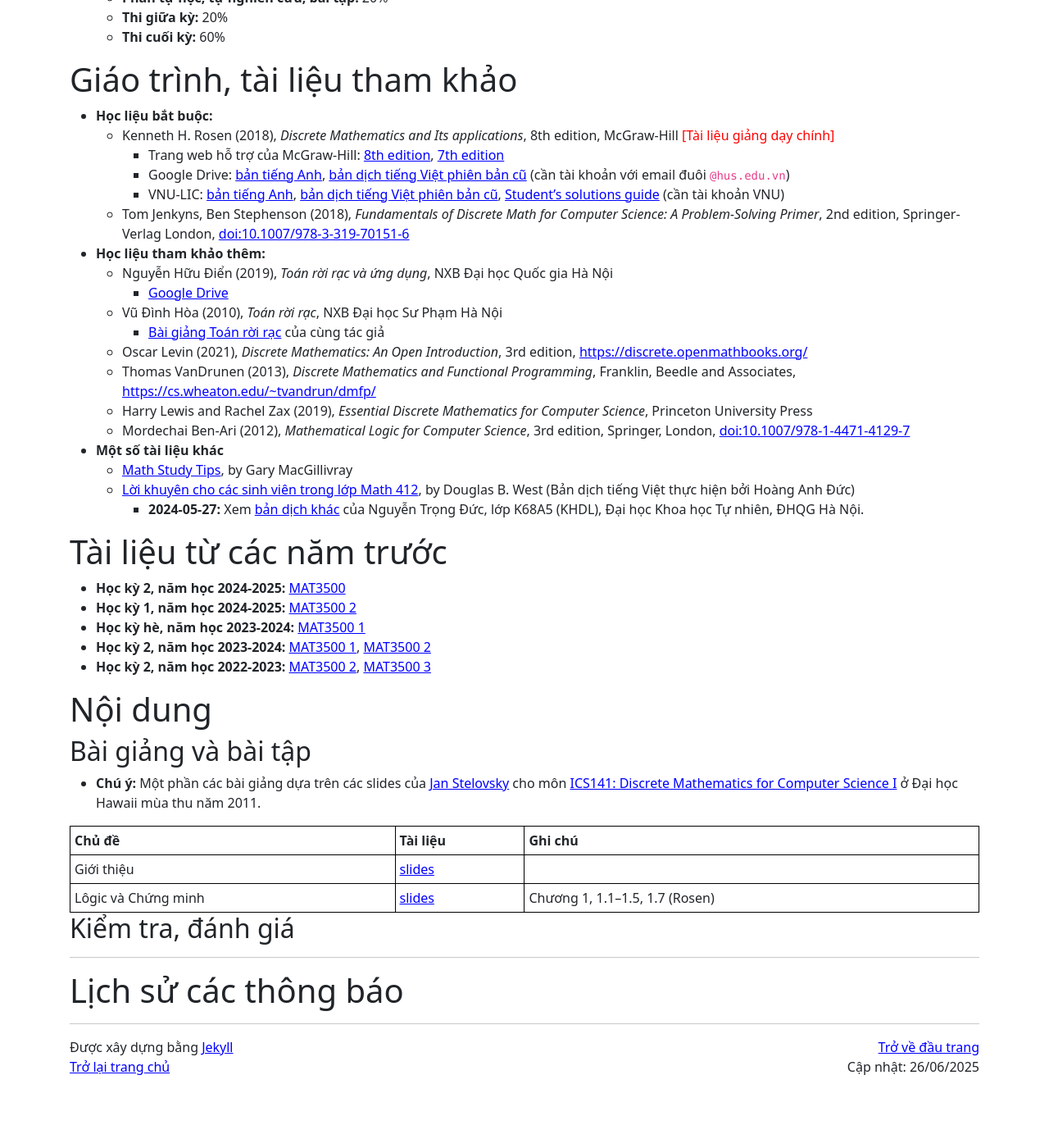
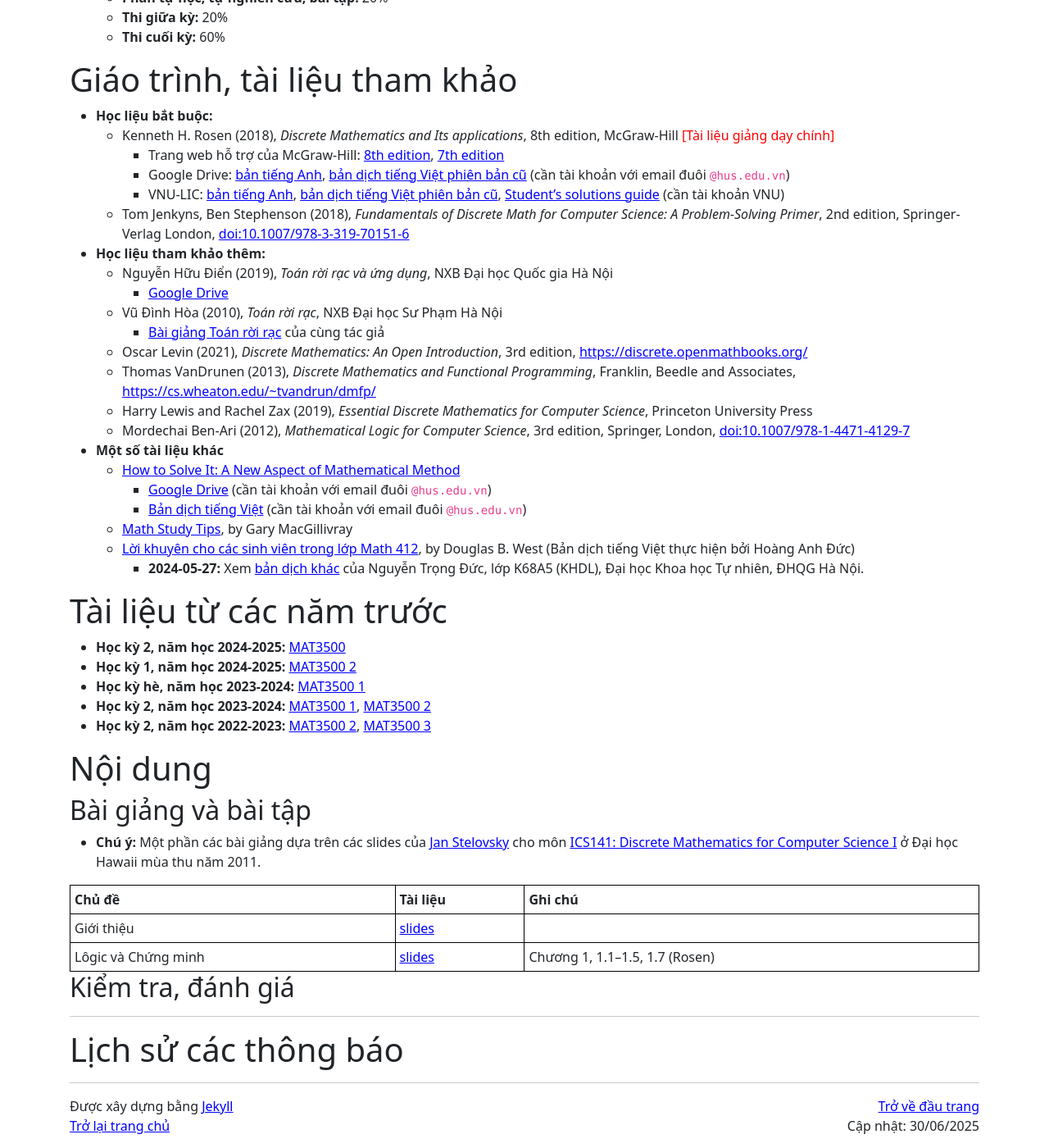
Before and after one commit to hoanganhduc/hoanganhduc.github.io, a Jekyll site: the page built from teaching/VNU-HUS/2025/summer/MAT3500/index.md, in a window 1280 px wide and 1400 px high, scrolled down 1413 px. Shown: the whole window at 82% size. Built offline with Jekyll 4.4.1, drawn with Linux system fonts in a browser that asks for light colours; nearby versions of some CDN libraries; a style sheet for code colours, icons or effects is not loaded; before the commit the page ends 2741 px from its top, so only the background shows below that; some of the changed text lies outside the part shown.

Commit message:
Updated @ 2025-06-30  12:17:02 ICT

```diff
--- a/teaching/VNU-HUS/2025/summer/MAT3500/index.md
+++ b/teaching/VNU-HUS/2025/summer/MAT3500/index.md
@@ -1,7 +1,7 @@
 ---
 layout: default
 title: "VNU-HUS MAT3500: Toán rời rạc"
-last_modified_at: 2025-06-26
+last_modified_at: 2025-06-30
 lang: "vi"
 katex: true
 ---
@@ -76,6 +76,9 @@ Xem các thông báo cũ [ở đây](#lịch-sử-các-thông-báo).
   * Harry Lewis and Rachel Zax (2019), *Essential Discrete Mathematics for Computer Science*, Princeton University Press
   * Mordechai Ben-Ari (2012), *Mathematical Logic for Computer Science*, 3rd edition, Springer, London, [doi:10.1007/978-1-4471-4129-7](https://doi.org/10.1007/978-1-4471-4129-7)
 * **Một số tài liệu khác**
+  * [How to Solve It: A New Aspect of Mathematical Method](https://press.princeton.edu/books/paperback/9780691164076/how-to-solve-it?srsltid=AfmBOorsac2aS9APMDY_oAV6E1L8Qerl7Yq7rRejRmW7p_9qL_BADSw8)
+    * [Google Drive](https://drive.google.com/file/d/1_4eB52t3KopsqN7Lsyc4eKDFSznKj2dJ/) (cần tài khoản với email đuôi `@hus.edu.vn`)
+    * [Bản dịch tiếng Việt](https://drive.google.com/file/d/10G-nAp8DKAz2-uyU-_czNJws7y_jYVlo/) (cần tài khoản với email đuôi `@hus.edu.vn`)
   * [Math Study Tips](https://www.math.uvic.ca/faculty/gmacgill/Pointers2.pdf), by Gary MacGillivray
   * [Lời khuyên cho các sinh viên trong lớp Math 412]({{ site.baseurl }}/translation/Advice_DBWest_MAT412.pdf), by Douglas B. West (Bản dịch tiếng Việt thực hiện bởi Hoàng Anh Đức)
     * **2024-05-27:** Xem [bản dịch khác]({{ site.baseurl }}/translation/Advice_DBWest_MAT412_NguyenTrongDuc_K68A5_VNU-HUS.pdf) của Nguyễn Trọng Đức, lớp K68A5 (KHDL), Đại học Khoa học Tự nhiên, ĐHQG Hà Nội.
```
Also changed, not shown: other parts of teaching/VNU-HUS/2025/summer/MAT3500/index.md (+1 -1 lines), 1 other file.
